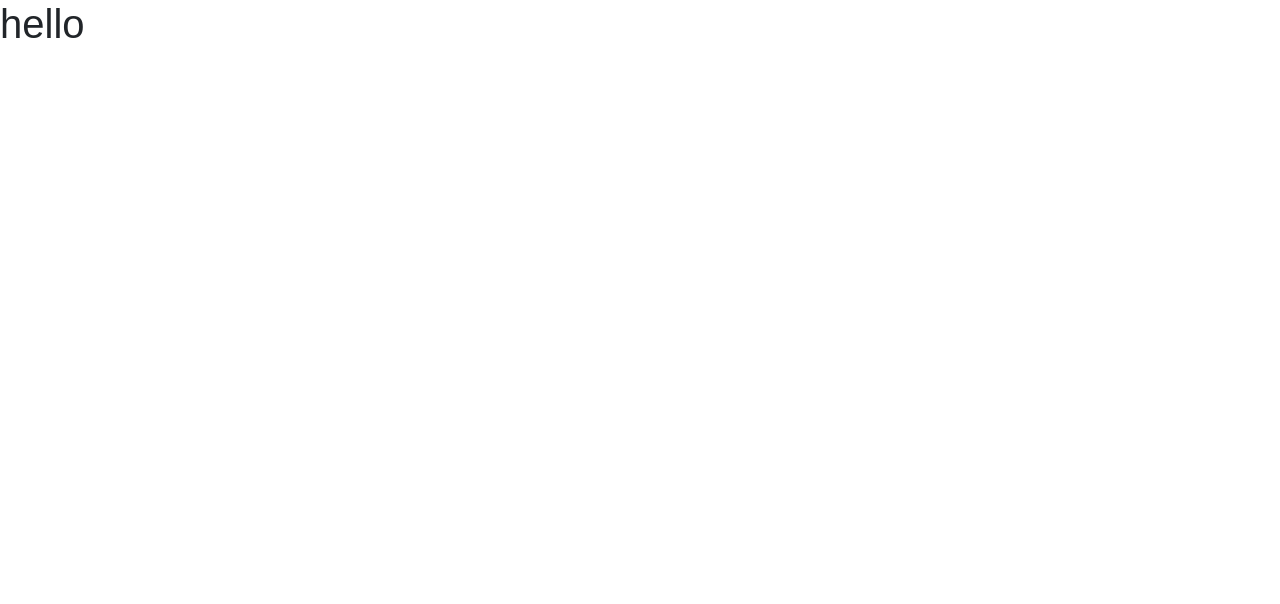
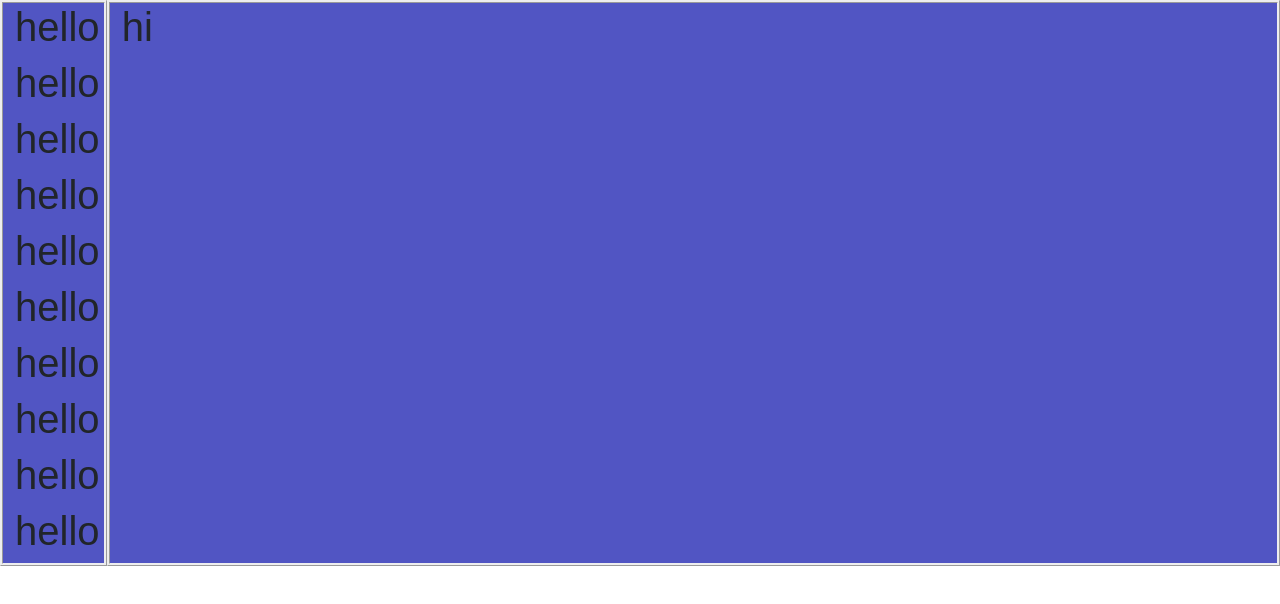
Before and after one commit to toperrrrrrrr/byte, a React (Create React App) app: page /Backoffice in a window 1280 px wide. Shown: the top 604 px of the page. Built offline with nearby package versions, Linux system fonts and the light colour scheme.

Commit message:
working on dashboard

```diff
--- a/src/BackOffice/MainContainer.jsx
+++ b/src/BackOffice/MainContainer.jsx
@@ -1,9 +1,28 @@
-import React from 'react'
+import React from "react";
+import "../res/css/App.css";
 
 export default function MainContainer() {
-  return (
-    <div>
-      <h1>hello</h1>
-    </div>
-  )
+   return (
+      <div className="vh-100">
+         <div className="container mw-100 ">
+            <div className="row">
+               <div className="col-md-1 colorize1">
+                  <h1>hello</h1>
+                  <h1>hello</h1>
+                  <h1>hello</h1>
+                  <h1>hello</h1>
+                  <h1>hello</h1>
+                  <h1>hello</h1>
+                  <h1>hello</h1>
+                  <h1>hello</h1>
+                  <h1>hello</h1>
+                  <h1>hello</h1>
+               </div>
+               <div className="col-md-11 colorize1 ">
+                  <h1>hi</h1>
+               </div>
+            </div>
+         </div>
+      </div>
+   );
 }
--- a/src/res/css/App.css
+++ b/src/res/css/App.css
@@ -35,3 +35,8 @@
 span {
    background-color: transparent;
 }
+
+.colorize1 {
+   background-color: #5155c3;
+   border-style: ridge;
+}
```
